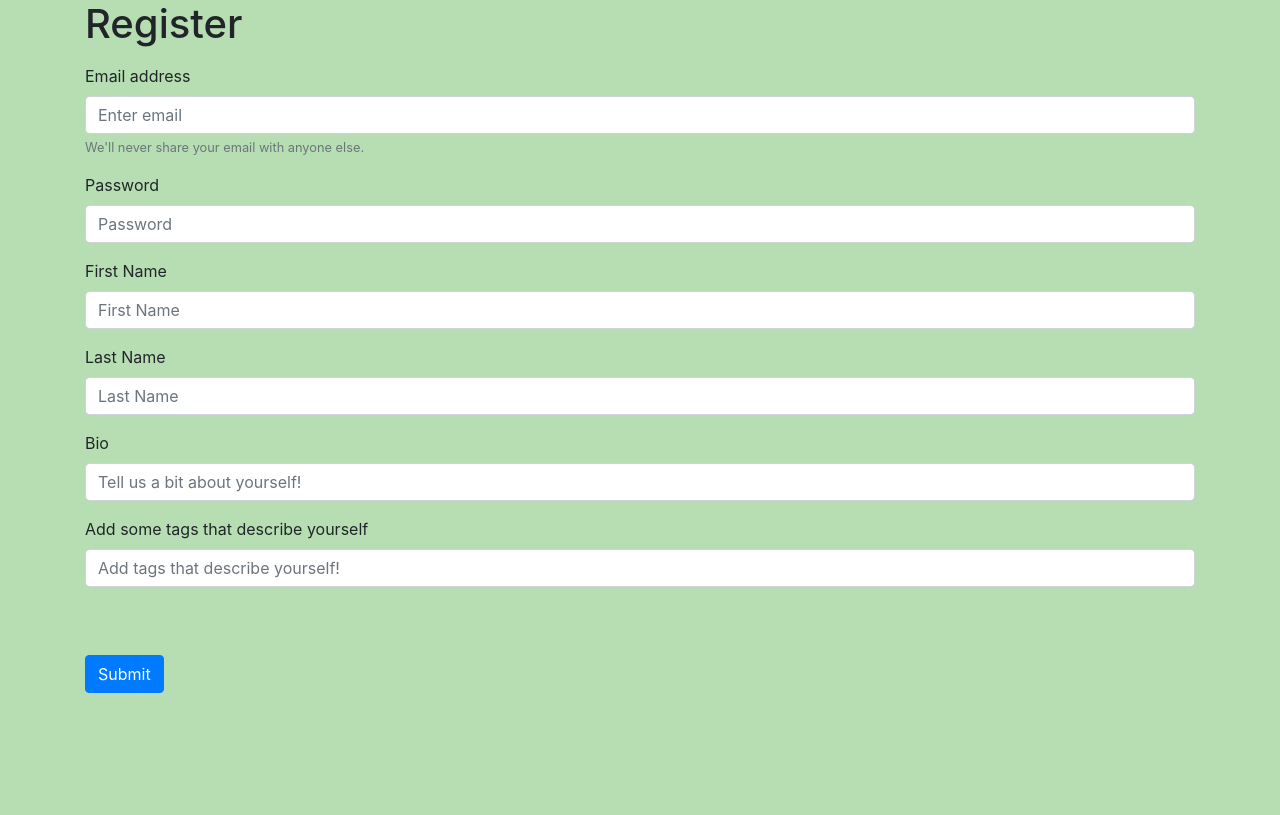
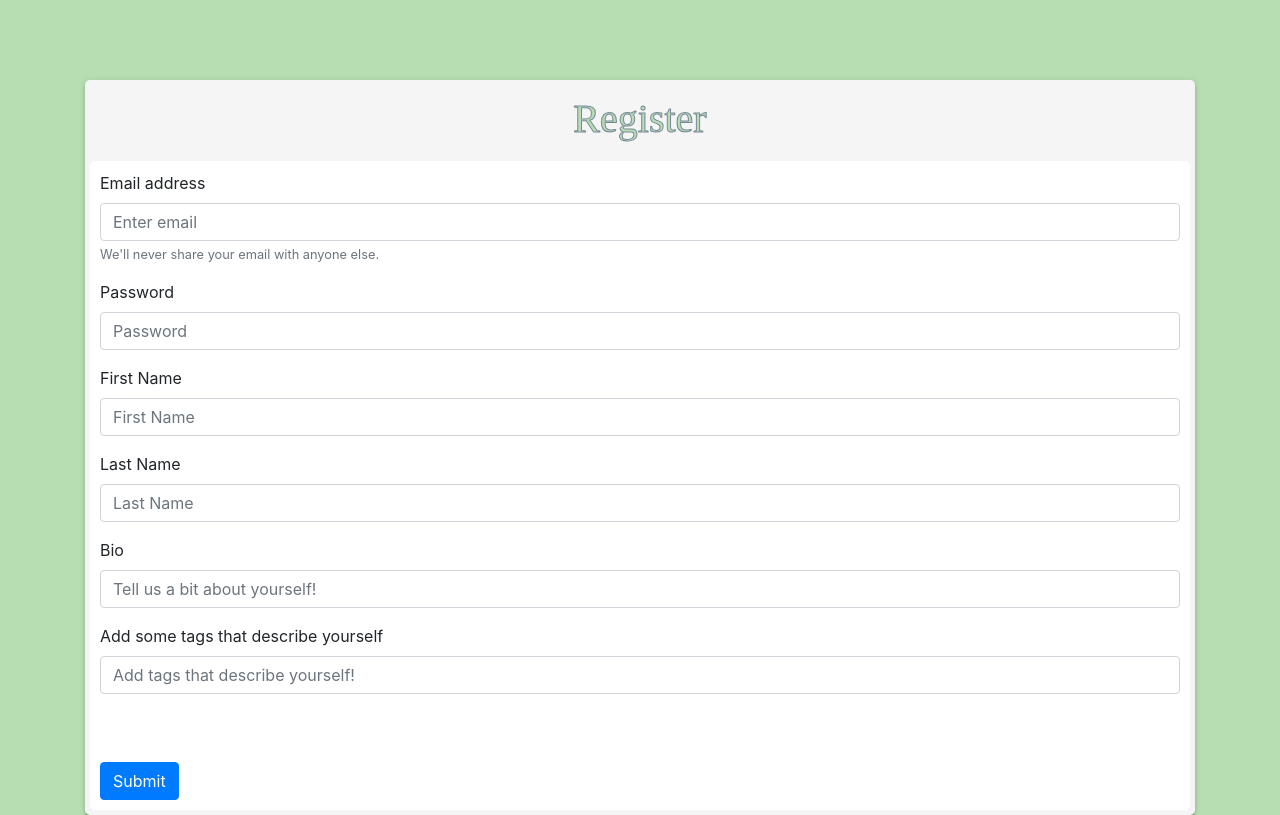
Before and after one commit to aricursion/EcoLink, a Python web app: template templates/register.html in a window 1280 px wide. Before the commit the page ends 693 px from the top, so only its background shows below. Run offline with Jinja, Linux system fonts and the light colour scheme; the template is opened without the code that fills it, so the values that code supplies are empty; some libraries are stand-ins or nearby versions.

Commit message:
Register.html

```diff
--- a/templates/register.html
+++ b/templates/register.html
@@ -2,13 +2,40 @@
 
 {% block styles %}
 <link rel="stylesheet" type="text/css" href="/static/css/tags.css" />
+<style>
+
+.title {
+		color:#b7deb2;
+		text-shadow:1px solid black;
+		font-family: "Bungee";
+		-webkit-text-stroke: 1px lightslategrey;
+		-webkit-text-fill-color:#b7deb2;
+		padding:10px;
+	}
+form{
+	background-color:white;
+
+	border-radius:5px;
+	padding:10px;
+}
+.z-depth-5 {
+	margin-top:10vh;
+	box-shadow: 0 3px 3px 0 rgba(0, 0, 0, 0.14), 0 1px 7px 0 rgba(0, 0, 0, 0.12), 0 3px 1px -1px rgba(0, 0, 0, 0.2);
+	padding:5px;
+	border-radius:5px;
+	background-color:whitesmoke;
+}
+</style>
 {% endblock %}
 
 
 
 {% block content %}
-    <h1>Register</h1>
-    <p class="lead">
+	<div class="z-depth-5">
+
+		<center><h1 class="title">Register</h1></center>
+
+
 			<form action="{{ url_for("actionRegister") }}" method="post">
 			<div class="form-group">
 				<label for="exampleInputEmail1">Email address</label>
@@ -40,7 +67,9 @@
 
 			<button type="submit" onclick="setVal(tags)" class="btn btn-primary">Submit</button>
 			</form>
-	</p>
+
+
+	</div>
 
 
 {% endblock %}
```
Lines whose indentation alone changed are shown as unchanged.
